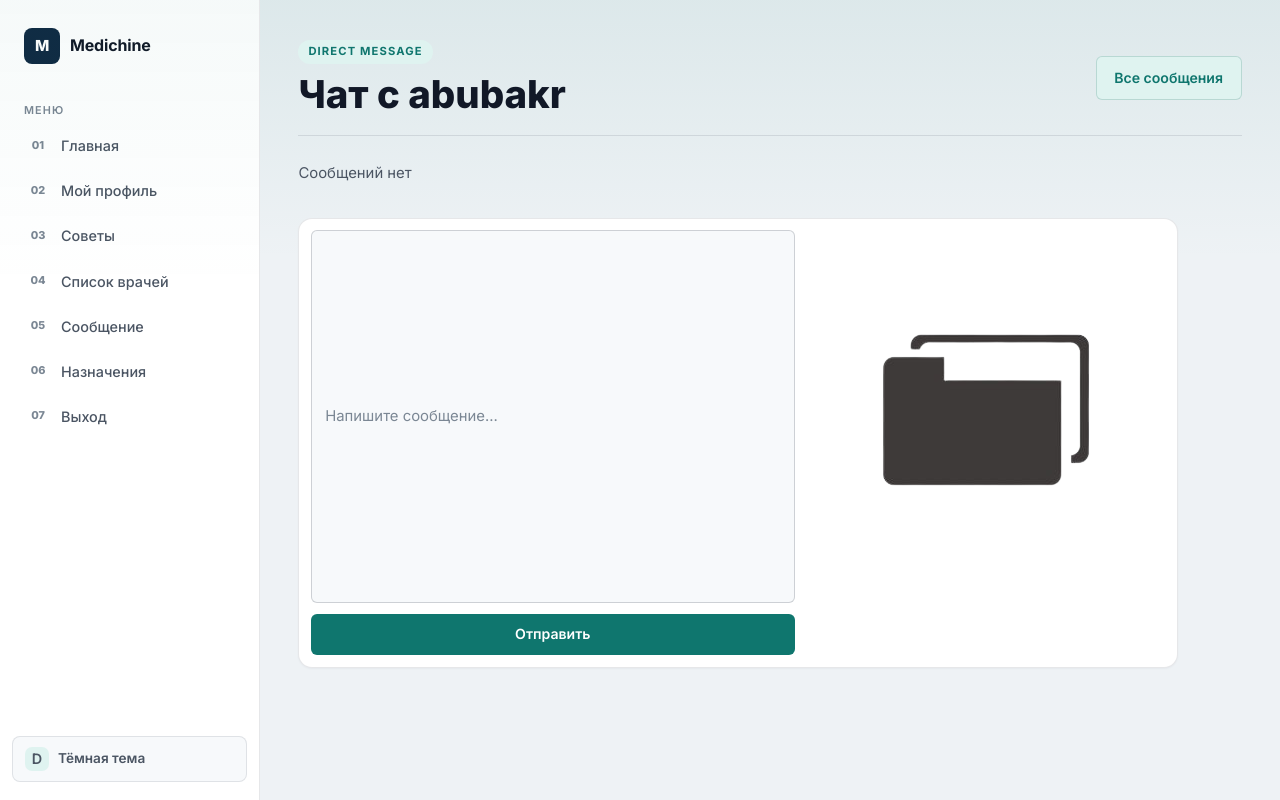
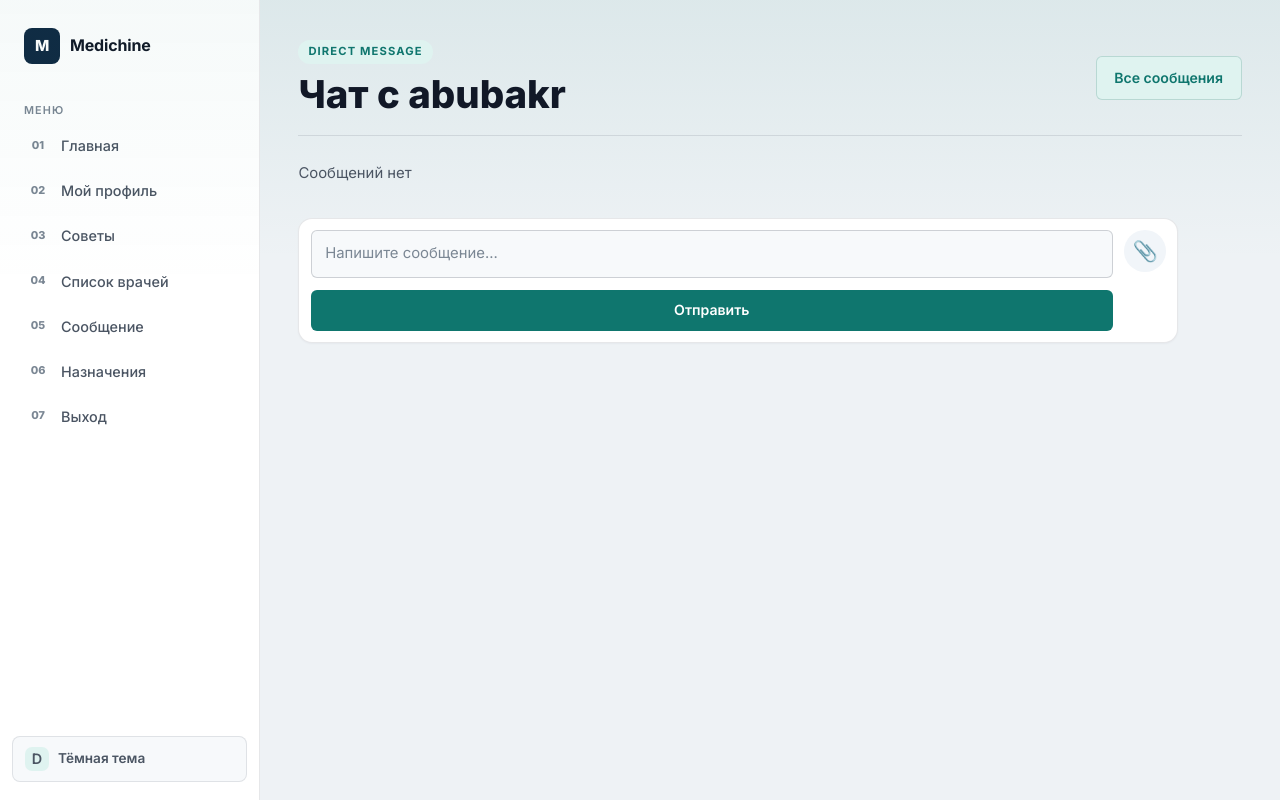
Before and after one commit to abubakr3012/Medichine, a Django app: page /chat/send_message/2 in a window 1280 px wide. Run offline with Django 5.2, Linux system fonts and the light colour scheme; a user stored in the database is signed in; data comes from the database, SQL or seed files in the repository; both versions use the stored data as it was after the commit.

Commit message:
add style

```diff
--- a/chat/views.py
+++ b/chat/views.py
@@ -82,13 +82,17 @@ def send_message(request,pk):
 
     if request.method == 'POST':
         text = request.POST.get("text", "").strip()
-        if text:
+        photo = request.FILES.get("photo")
+
+        if text or photo:
             Direct.objects.create(
                 sender=request.user,
                 receiner=ptn,
-                text=text
+                text=text,
+                photo=photo
             )
-        return redirect('send_message',ptn.pk)
+
+        return redirect('send_message', ptn.pk)
 
     message=Direct.objects.filter(
         Q(sender=request.user, receiner=ptn) |
--- a/static/css/style.css
+++ b/static/css/style.css
@@ -1648,6 +1648,29 @@ form,
     border-radius: 8px;
 }
 
+.photo-btn {
+    width: 42px;
+    height: 42px;
+    display: flex;
+    align-items: center;
+    justify-content: center;
+    border-radius: 50%;
+    background: #f1f5f9;
+    cursor: pointer;
+    font-size: 20px;
+    transition: 0.2s;
+}
+
+.photo-btn:hover {
+    background: #e2e8f0;
+    transform: scale(1.05);
+}
+
+.photo-btn:active {
+    transform: scale(0.95);
+}
+
+
 @media (prefers-reduced-motion: no-preference) {
     .nav-list li,
     .panel,
--- a/templates/chat/send_message.html
+++ b/templates/chat/send_message.html
@@ -1,18 +1,27 @@
 {% extends "accounts/base.html" %}
-{% block title %}Чат с {{ profile.username }}{% endblock %}
+
+{% block title %}
+Чат с {{ profile.username }}
+{% endblock %}
+
 {% block main %}
 <section class="page chat-page">
+
 <header class="page-head compact-head">
     <div>
         <p class="eyebrow">Direct message</p>
         <h1>Чат с {{ profile.username }}</h1>
     </div>
-    <a class="button secondary-button" href="{% url 'show_messages' %}">Все сообщения</a>
+
+    <a class="button secondary-button" href="{% url 'show_messages' %}">
+        Все сообщения
+    </a>
 </header>
 
 <ul class="chat-list dm-messages">
     {% for i in messages %}
         <li class="chat-message {% if i.sender == request.user %}msg-own{% else %}msg-other{% endif %}">
+
             <div class="msg-avatar">
                 {% if i.sender.profile.photo %}
                     <img src="{{ i.sender.profile.photo.url }}" alt="">
@@ -22,6 +31,7 @@
             </div>
 
             <div class="msg-body">
+
                 <div class="msg-meta">
                     <b>
                         {% if i.sender == request.user %}
@@ -33,7 +43,18 @@
                 </div>
 
                 <div class="msg-bubble">
-                    <p>{{ i.text }}</p>
+
+                    {% if i.photo %}
+                        <img
+                            src="{{ i.photo.url }}"
+                            alt=""
+                            style="max-width:250px;border-radius:10px;margin-bottom:10px;">
+                    {% endif %}
+
+                    {% if i.text %}
+                        <p>{{ i.text }}</p>
+                    {% endif %}
+
                 </div>
 
                 <div class="msg-read">
@@ -43,23 +64,30 @@
                         Не прочитано
                     {% endif %}
                 </div>
+
             </div>
+
         </li>
     {% empty %}
         <p class="muted">Сообщений нет</p>
     {% endfor %}
 </ul>
 
-<form class="chat-form chat-form-inline" action="" method="post" enctype="multipart/form-data">
+<form class="chat-form chat-form-inline"
+      action=""
+      method="post"
+      enctype="multipart/form-data">
+
     {% csrf_token %}
 
-    <input class="chat-input"
-           type="text"
-           placeholder="Напишите сообщение..."
-           name="text">
+    <input
+        class="chat-input"
+        type="text"
+        placeholder="Напишите сообщение..."
+        name="text">
 
-    <label for="photo-input">
-        <img src="/media/file.png" class="file" style="cursor:pointer;">
+    <label for="photo-input" class="photo-btn">
+        📎
     </label>
 
     <input
@@ -71,6 +99,8 @@
     <button class="chat-send" type="submit">
         Отправить
     </button>
+
 </form>
+
 </section>
 {% endblock %}
```
Also changed, not shown: db.sqlite3, media/direct/user.png (added), media/direct/w-140.jpeg (added).
